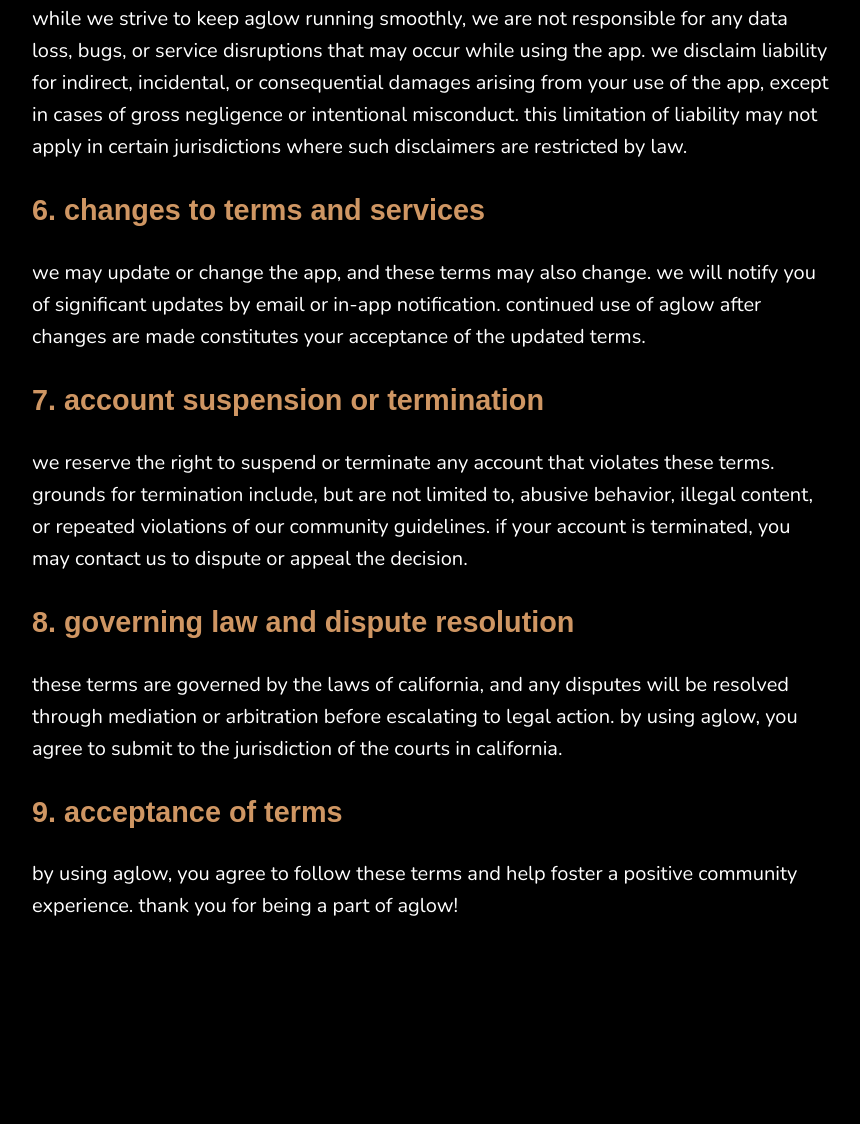
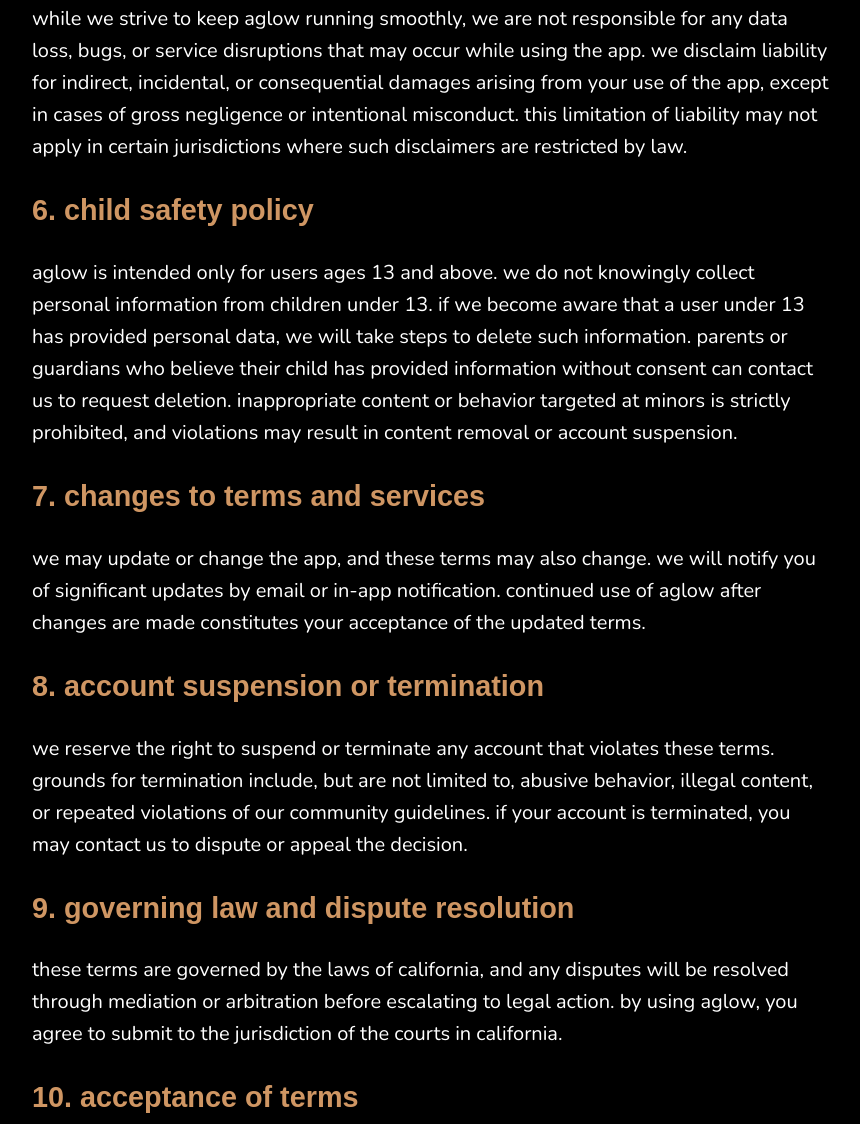
Before and after one commit to ste00martin/ste00martin.github.io, an Astro site: page /terms in a window 1280 px wide. Shown: the part 1438-2562 px from the top of the page, without its empty margins (208-1068 px from the left). Before the commit the page ends 2404 px from the top, so only its background shows below. Built offline with nearby package versions, Linux system fonts and the light colour scheme; Astro itself is replaced by a stand-in of ours.

Commit message:
updating terms for children

```diff
--- a/src/pages/terms.astro
+++ b/src/pages/terms.astro
@@ -29,16 +29,19 @@
       <h2>5. limitation of liability</h2>
       <p>while we strive to keep aglow running smoothly, we are not responsible for any data loss, bugs, or service disruptions that may occur while using the app. we disclaim liability for indirect, incidental, or consequential damages arising from your use of the app, except in cases of gross negligence or intentional misconduct. this limitation of liability may not apply in certain jurisdictions where such disclaimers are restricted by law.</p>
 
-      <h2>6. changes to terms and services</h2>
+      <h2>6. child safety policy</h2>
+      <p>aglow is intended only for users ages 13 and above. we do not knowingly collect personal information from children under 13. if we become aware that a user under 13 has provided personal data, we will take steps to delete such information. parents or guardians who believe their child has provided information without consent can contact us to request deletion. inappropriate content or behavior targeted at minors is strictly prohibited, and violations may result in content removal or account suspension.</p>
+
+      <h2>7. changes to terms and services</h2>
       <p>we may update or change the app, and these terms may also change. we will notify you of significant updates by email or in-app notification. continued use of aglow after changes are made constitutes your acceptance of the updated terms.</p>
 
-      <h2>7. account suspension or termination</h2>
+      <h2>8. account suspension or termination</h2>
       <p>we reserve the right to suspend or terminate any account that violates these terms. grounds for termination include, but are not limited to, abusive behavior, illegal content, or repeated violations of our community guidelines. if your account is terminated, you may contact us to dispute or appeal the decision.</p>
 
-      <h2>8. governing law and dispute resolution</h2>
+      <h2>9. governing law and dispute resolution</h2>
       <p>these terms are governed by the laws of california, and any disputes will be resolved through mediation or arbitration before escalating to legal action. by using aglow, you agree to submit to the jurisdiction of the courts in california.</p>
 
-      <h2>9. acceptance of terms</h2>
+      <h2>10. acceptance of terms</h2>
       <p>by using aglow, you agree to follow these terms and help foster a positive community experience. thank you for being a part of aglow!</p>
     </section>
   </main>
```
